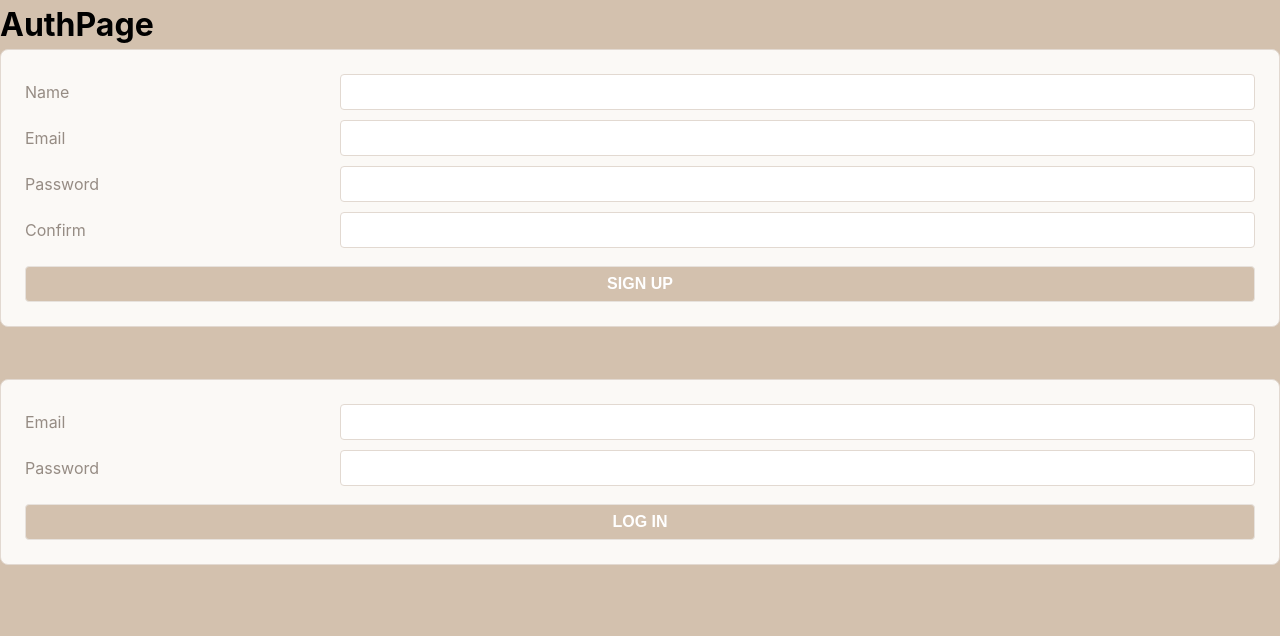
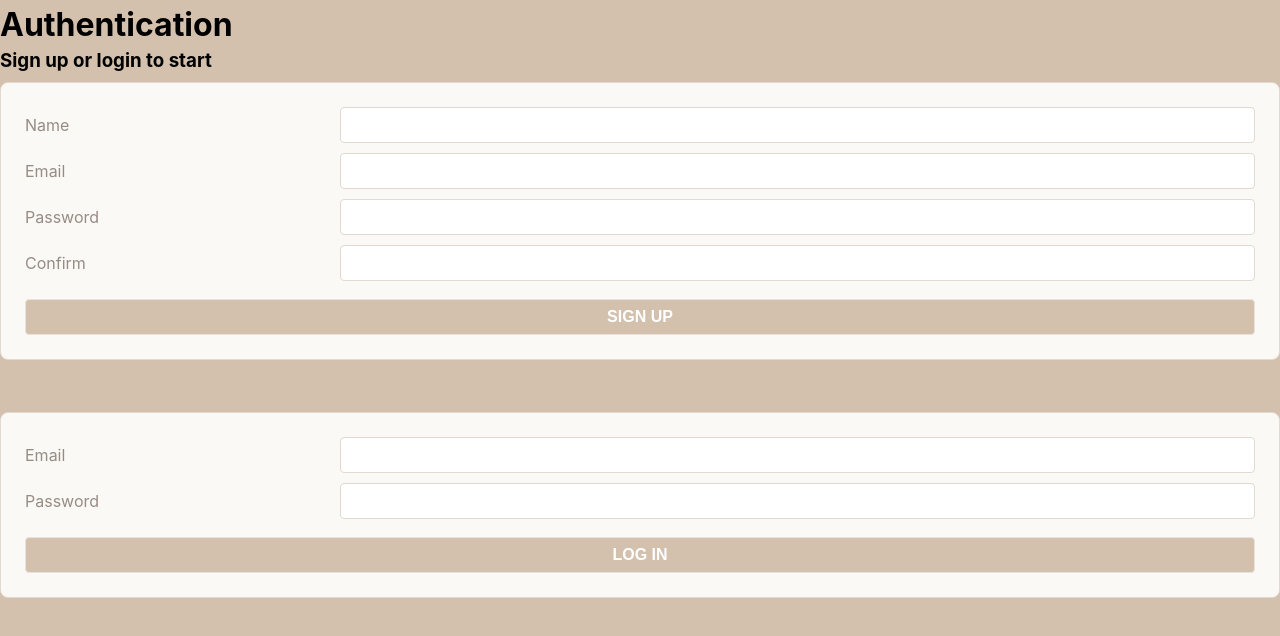
Before and after one commit to ahung1709/project-4-attractions, a React (Create React App) app: page /attractions/1/delete in a window 1280 px wide. Shown: the top 636 px of the page. Built offline with nearby package versions, Linux system fonts and the light colour scheme; no server answers.

Commit message:
deploying to heroku

```diff
--- a/controllers/api/users.js
+++ b/controllers/api/users.js
@@ -49,7 +49,6 @@ async function login(req, res) {
 
         const token = createJWT(user)
         res.status(200).json(token)
-        // console.log(user)
     } catch(err) {
         res.status(400).json(err)
     }
--- a/src/components/AttractionCard/AttractionCard.css
+++ b/src/components/AttractionCard/AttractionCard.css
@@ -22,7 +22,6 @@
 }
 
 .attraction-thumbnail-container {
-  border: 1px solid black;
   height: 96%;
   width: 20%;
   margin: 0px 10px;
@@ -45,7 +44,6 @@
 }
 
 .attraction-info-container {
-  border: 1px solid black;
   width: 76%;
   height: 96%;
   text-decoration: none;
--- a/src/components/LoginForm/LoginForm.js
+++ b/src/components/LoginForm/LoginForm.js
@@ -1,4 +1,5 @@
 import { useState } from 'react';
+import { Navigate, useNavigate } from "react-router-dom";
 import * as usersService from '../../utilities/users-service';
 
 export default function LoginForm({ setUser }) {
@@ -7,6 +8,7 @@ export default function LoginForm({ setUser }) {
     password: ''
   });
   const [error, setError] = useState('');
+  const navigate = useNavigate()
 
   function handleChange(evt) {
     setCredentials({ ...credentials, [evt.target.name]: evt.target.value });
@@ -22,6 +24,7 @@ export default function LoginForm({ setUser }) {
       // payload of the JSON Web Token (JWT)
       const user = await usersService.login(credentials);
       setUser(user);
+      navigate('/attractions/all')
     } catch {
       setError('Log In Failed - Try Again');
     }
--- a/src/components/NavBar/NavBar.js
+++ b/src/components/NavBar/NavBar.js
@@ -14,7 +14,7 @@ export default function NavBar({ user, setUser }) {
     return (
         <nav className="NavBar">
             <div className="FloatLeft Pad">
-                <Link className="Pad" to="/attractions/all">World attractions</Link>
+                <Link className="Pad" to="/attractions/all">World Attractions</Link>
             </div>
             <div className="FloatRight Pad">
                 &nbsp;&nbsp;<span className="Pad">Welcome! {user.name}</span>
--- a/src/pages/App/App.js
+++ b/src/pages/App/App.js
@@ -32,13 +32,11 @@ export default function App() {
   }
 
   async function handleEditAttraction(attractionData) {
-    console.log("Inside handleEditAttractions")
     const attraction = await attractionsAPI.edit(attractionData)
     getAllAttractions().then(res => { setAttractions(res) })
   }
 
   async function handleDeleteAttraction(attractionData) {
-    console.log("Inside handleDeleteAttractions")
     const attraction = await attractionsAPI.deleteAttraction(attractionData)
     getAllAttractions().then(res => { setAttractions(res) })
   }
--- a/src/pages/AttractionDetailPage/AttractionDetailPage.js
+++ b/src/pages/AttractionDetailPage/AttractionDetailPage.js
@@ -4,8 +4,6 @@ import "./AttractionDetailPage.css";
 
 export default function AttractionDetailPage({ attractions }) {
   let { attractionName } = useParams();
-  console.log("attractionName:")
-  console.log(attractionName)
   const attractionFound = attractions.find((attraction) => attraction.name === attractionName);
 
   return (
--- a/src/pages/AuthPage/AuthPage.js
+++ b/src/pages/AuthPage/AuthPage.js
@@ -4,7 +4,8 @@ import LoginForm from '../../components/LoginForm/LoginForm'
 export default function AuthPage({setUser}) {
     return (
         <main className="AuthPage">
-            <h1>AuthPage</h1>
+            <h1>Authentication</h1>
+            <h3>Sign up or login to start</h3>
             <SignUpForm setUser={setUser}/>
             <LoginForm setUser={setUser} />
         </main>
--- a/src/utilities/attractions-api.js
+++ b/src/utilities/attractions-api.js
@@ -19,6 +19,5 @@ export function edit(attractionData) {
 }
 
 export function deleteAttraction(attractionData) {
-    console.log("inside attractionsAPI.deleteAttraction")
     return sendRequest(BASE_URL, 'DELETE', attractionData)
 }
```
Also changed, not shown: 1 other file (tests, documents, lock files or other folders).
